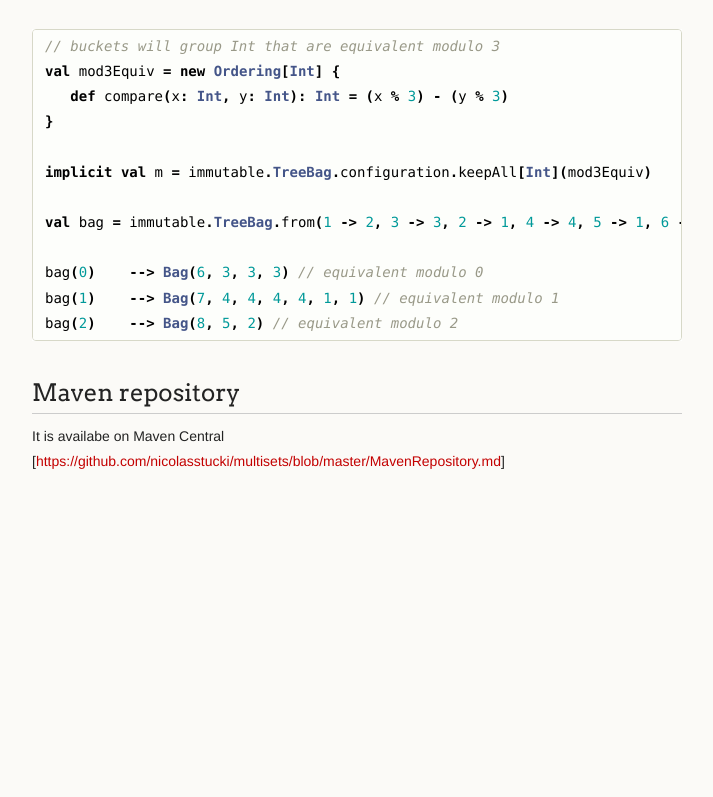
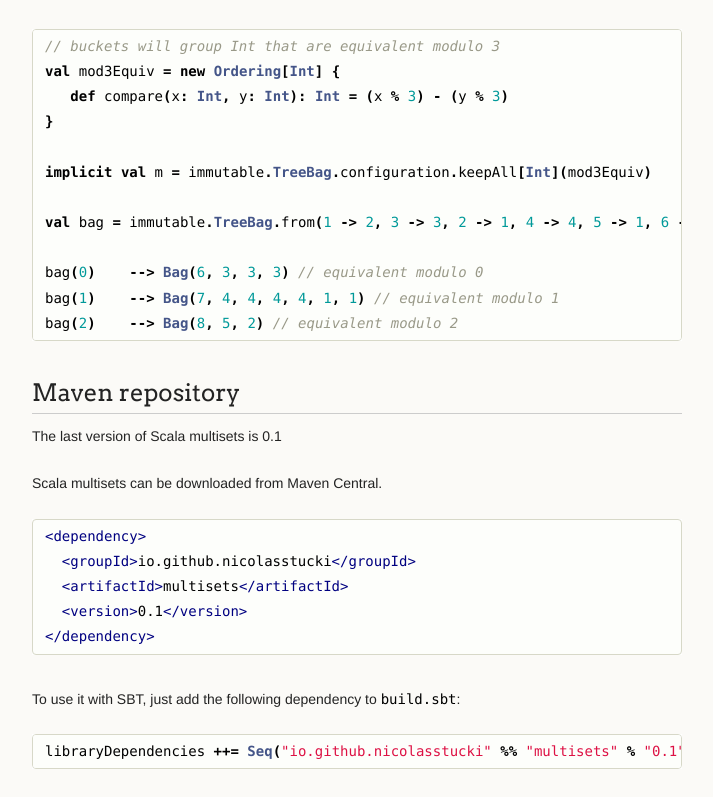
Before and after one commit to nicolasstucki/multisets, a plain HTML site: page index.html in a window 1280 px wide. Shown: the part 1119-1916 px from the top of the page, without its empty margins (278-991 px from the left). Before the commit the page ends 1666 px from the top, so only its background shows below. Drawn offline with Linux system fonts and the light colour scheme.

Commit message:
Create gh-pages branch via GitHub

```diff
--- a/index.html
+++ b/index.html
@@ -78,7 +78,21 @@
 <h2>
 <a name="maven-repository" class="anchor" href="#maven-repository"><span class="octicon octicon-link"></span></a>Maven repository</h2>
 
-<p>It is availabe on Maven Central [<a href="https://github.com/nicolasstucki/multisets/blob/master/MavenRepository.md">https://github.com/nicolasstucki/multisets/blob/master/MavenRepository.md</a>]</p>
+<p>The last version of Scala multisets is 0.1</p>
+
+<p>Scala multisets can be downloaded from Maven Central.</p>
+
+<div class="highlight highlight-xml"><pre><span class="nt">&lt;dependency&gt;</span>
+  <span class="nt">&lt;groupId&gt;</span>io.github.nicolasstucki<span class="nt">&lt;/groupId&gt;</span>
+  <span class="nt">&lt;artifactId&gt;</span>multisets<span class="nt">&lt;/artifactId&gt;</span>
+  <span class="nt">&lt;version&gt;</span>0.1<span class="nt">&lt;/version&gt;</span>
+<span class="nt">&lt;/dependency&gt;</span>
+</pre></div>
+
+<p>To use it with SBT, just add the following dependency to <code>build.sbt</code>:</p>
+
+<div class="highlight highlight-scala"><pre><span class="n">libraryDependencies</span> <span class="o">++=</span> <span class="nc">Seq</span><span class="o">(</span><span class="s">"io.github.nicolasstucki"</span> <span class="o">%%</span> <span class="s">"multisets"</span> <span class="o">%</span> <span class="s">"0.1"</span><span class="o">)</span>
+</pre></div>
       </section>
       <footer>
         <p><small>Hosted on <a href="http://pages.github.com">GitHub Pages</a> using the Dinky theme</small></p>
```
Also changed, not shown: params.json (+1 -1 lines).
